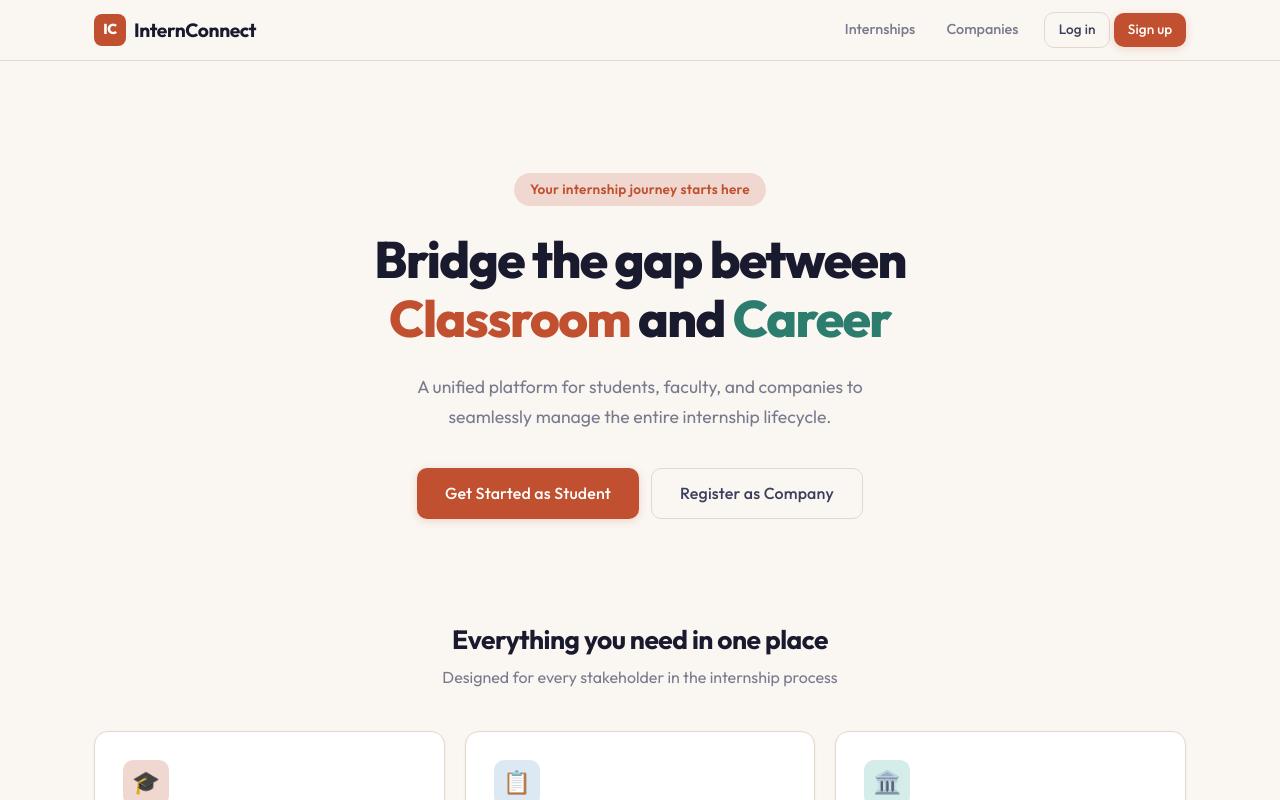
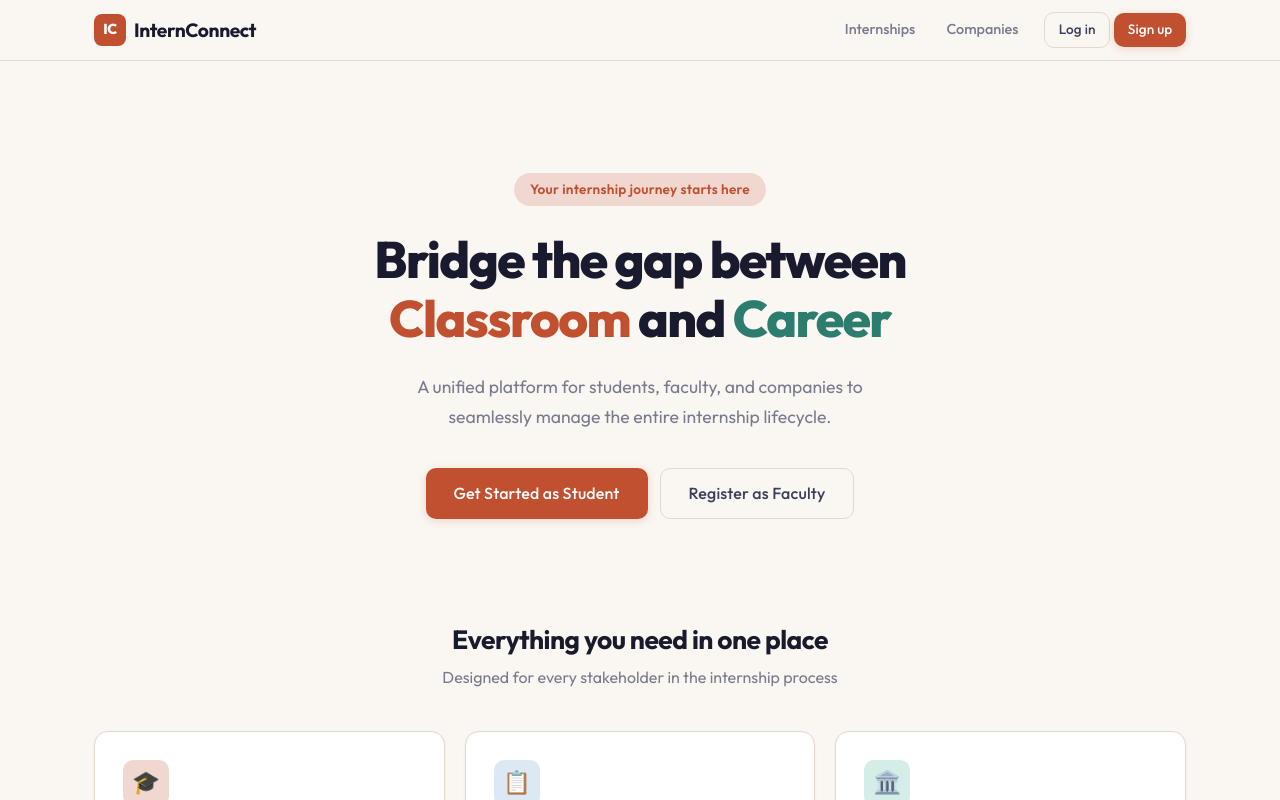
Before and after one commit to rohit102007/internship-system, a Next.js app: page / in a window 1280 px wide. Shown: the top 800 px of the page. Built offline with nearby package versions, Linux system fonts and the light colour scheme; no server answers.

Commit message:
replace Register as Company with Faculty on homepage

```diff
--- a/app/page.tsx
+++ b/app/page.tsx
@@ -47,8 +47,8 @@ export default function Home() {
           <Link href="/register?role=student" className="btn btn-primary" style={{ padding: '0.75rem 1.75rem', fontSize: '1rem' }}>
             Get Started as Student
           </Link>
-          <Link href="/register?role=company" className="btn btn-outline" style={{ padding: '0.75rem 1.75rem', fontSize: '1rem' }}>
-            Register as Company
+          <Link href="/register?role=faculty" className="btn btn-outline" style={{ padding: '0.75rem 1.75rem', fontSize: '1rem' }}>
+            Register as Faculty
           </Link>
         </div>
       </section>
```
